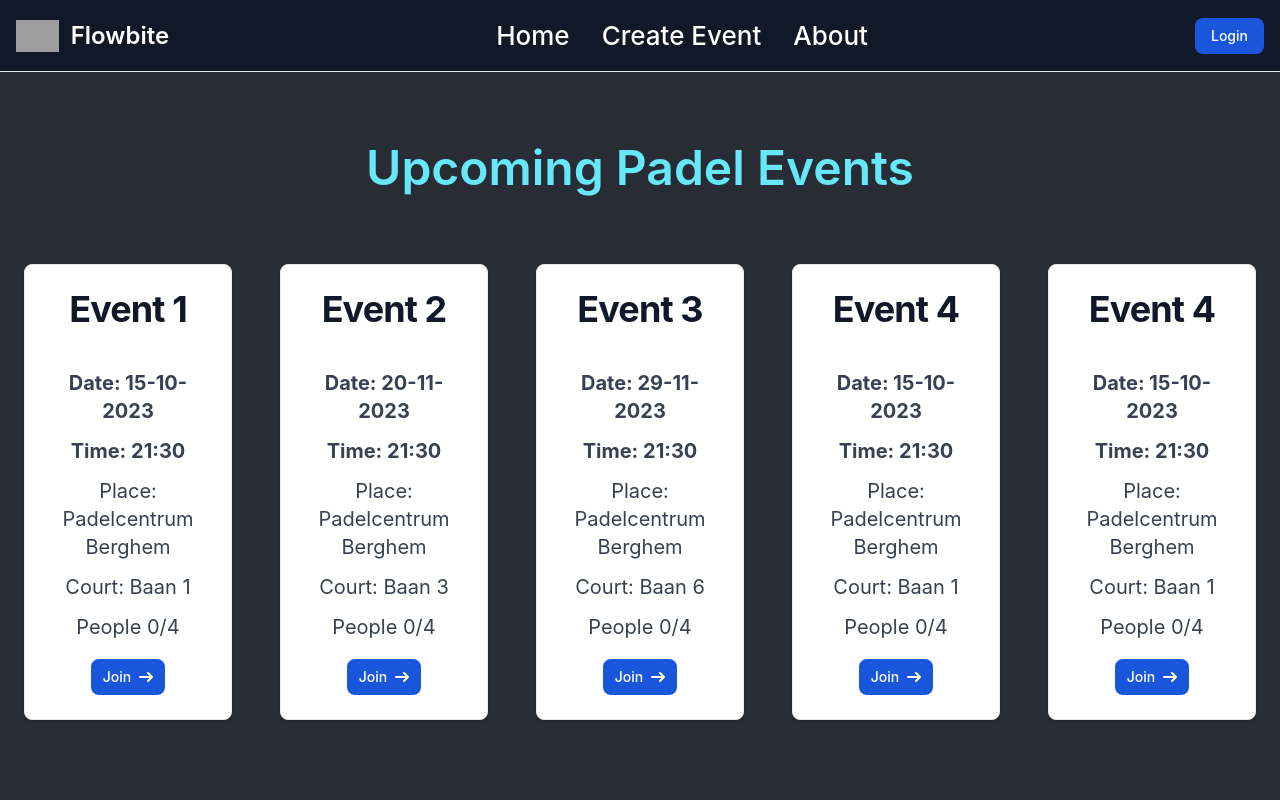
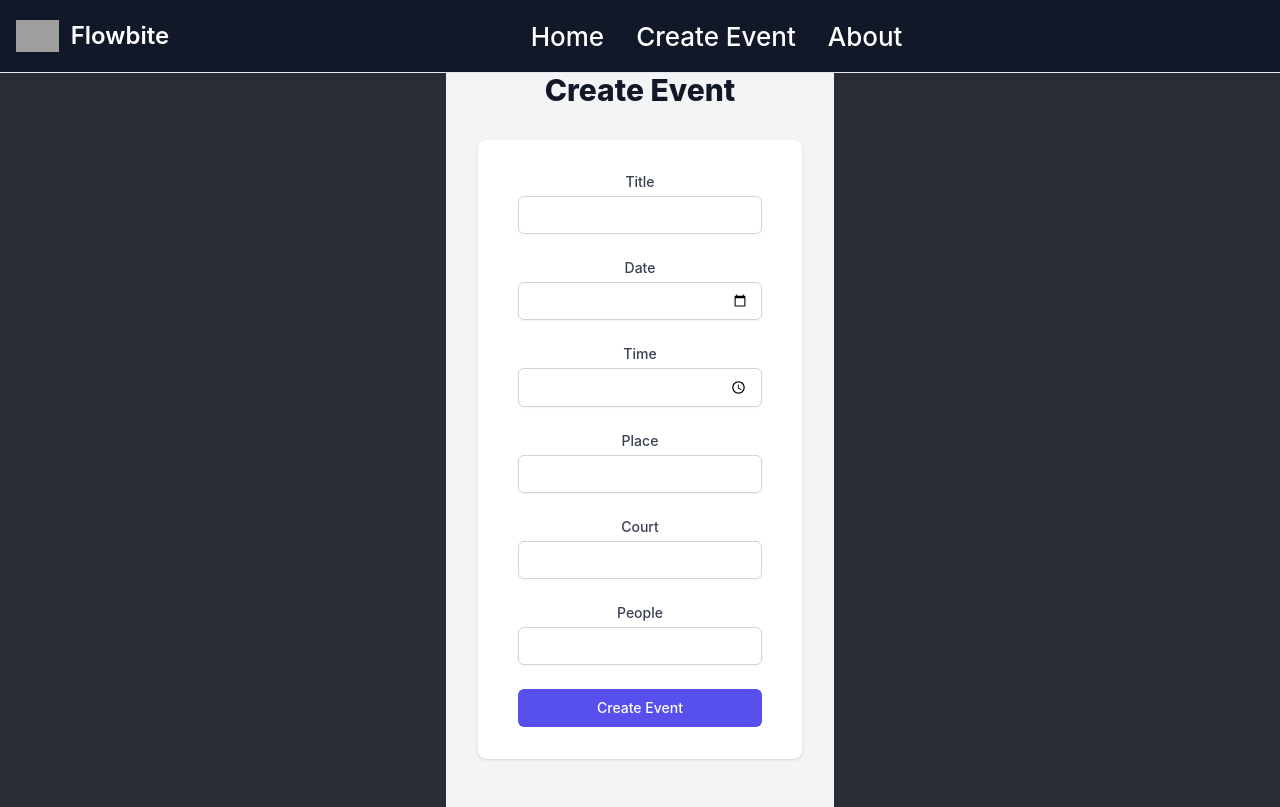
Before and after one commit to PadelApplication/PadelFrontend, a React (Create React App) app: page /create in a window 1280 px wide. Built offline with nearby package versions, Linux system fonts and the light colour scheme; grey boxes are pictures that could not be loaded.

Commit message:
Made GoogleLogin and CreateEvent components/page

```diff
--- a/package.json
+++ b/package.json
@@ -3,12 +3,16 @@
   "version": "0.1.0",
   "private": true,
   "dependencies": {
+    "@react-oauth/google": "^0.11.1",
     "@testing-library/jest-dom": "^5.17.0",
     "@testing-library/react": "^13.4.0",
     "@testing-library/user-event": "^13.5.0",
+    "crypto-browserify": "^3.12.0",
     "flowbite": "^1.8.1",
     "react": "^18.2.0",
     "react-dom": "^18.2.0",
+    "react-oauth": "^0.0.1",
+    "react-router-dom": "^6.16.0",
     "react-scripts": "5.0.1",
     "web-vitals": "^2.1.4"
   },
@@ -37,6 +41,7 @@
     ]
   },
   "devDependencies": {
+    "dotenv": "^16.3.1",
     "tailwindcss": "^3.3.3"
   }
 }
--- a/src/App.js
+++ b/src/App.js
@@ -1,13 +1,18 @@
 import './App.css';
 import Events from "./Pages/Events/Events";
 import Navbar from "./Components/Navigation/Navbar";
+import {Route, Routes} from "react-router-dom";
+import CreateEvent from "./Pages/Events/CreateEvent";
 
 function App() {
   return (
     <div className="App">
       <div className="App-header">
-        <Navbar/>
-        <Events/>
+          <Navbar/>
+          <Routes>
+              <Route exact path="/events" element={<Events/>} />
+              <Route exact path="/create" element={<CreateEvent/>} />
+          </Routes>
       </div>
     </div>
   );
--- /dev/null
+++ b/src/Components/Authentication/GoogleLogin.js
@@ -0,0 +1,17 @@
+import React from 'react';
+import { GoogleLogin } from '@react-oauth/google';
+
+function GoogleLoginButton() {
+    return <div>
+        <GoogleLogin
+            onSuccess={credentialResponse => {
+                console.log(credentialResponse);
+            }}
+            onError={() => {
+                console.log('Login Failed');
+            }}
+        />
+    </div>
+}
+
+export default GoogleLoginButton
--- a/src/Components/Navigation/Navbar.js
+++ b/src/Components/Navigation/Navbar.js
@@ -1,4 +1,5 @@
 import React from "react";
+import GoogleLoginButton from "../Authentication/GoogleLogin";
 
 function Navbar(){
     return(
@@ -10,7 +11,7 @@ function Navbar(){
                             <span className="self-center text-2xl font-semibold whitespace-nowrap dark:text-white">Flowbite</span>
                     </a>
                     <div className="flex md:order-2">
-                        <button type="button" className="text-white bg-blue-700 hover:bg-blue-800 focus:ring-4 focus:outline-none focus:ring-blue-300 font-medium rounded-lg text-sm px-4 py-2 text-center mr-3 md:mr-0 dark:bg-blue-600 dark:hover:bg-blue-700 dark:focus:ring-blue-800">Login</button>
+                        <GoogleLoginButton className="text-white bg-blue-700 hover:bg-blue-800 focus:ring-4 focus:outline-none focus:ring-blue-300 font-medium rounded-lg text-sm px-4 py-2 text-center mr-3 md:mr-0 dark:bg-blue-600 dark:hover:bg-blue-700 dark:focus:ring-blue-800">Login</GoogleLoginButton>
                         <button data-collapse-toggle="navbar-sticky" type="button" className="inline-flex items-center p-2 w-10 h-10 justify-center text-sm text-gray-500 rounded-lg md:hidden hover:bg-gray-100 focus:outline-none focus:ring-2 focus:ring-gray-200 dark:text-gray-400 dark:hover:bg-gray-700 dark:focus:ring-gray-600" aria-controls="navbar-sticky" aria-expanded="false">
                             <span className="sr-only">Open main menu</span>
                             <svg className="w-5 h-5" aria-hidden="true" xmlns="http://www.w3.org/2000/svg" fill="none" viewBox="0 0 17 14">
@@ -21,10 +22,10 @@ function Navbar(){
                     <div className="items-center bg-gray-900 justify-between hidden w-full md:flex md:w-auto md:order-1" id="navbar-sticky">
                         <ul className="flex flex-col p-4 md:p-0 mt-4 font-medium border border-gray-100 rounded-lg md:flex-row md:space-x-8 md:mt-0 md:border-0">
                             <li>
-                                <a href="/" className="block py-2 pl-3 pr-4 text-white rounded md:bg-transparent md:p-0 md:hover:bg-transparent md:hover:text-blue-700 md:p-0 md:dark:hover:text-blue-500" aria-current="page">Home</a>
+                                <a href="/events" className="block py-2 pl-3 pr-4 text-white rounded md:bg-transparent md:p-0 md:hover:bg-transparent md:hover:text-blue-700 md:p-0 md:dark:hover:text-blue-500" aria-current="page">Home</a>
                             </li>
                             <li>
-                                <a href="/" className="block py-2 pl-3 pr-4 text-white rounded hover:bg-gray-100 md:hover:bg-transparent md:hover:text-blue-700 md:p-0 md:dark:hover:text-blue-500 dark:text-white dark:hover:bg-gray-700 dark:hover:text-white md:dark:hover:bg-transparent dark:border-gray-700">Create Event</a>
+                                <a href="/create" className="block py-2 pl-3 pr-4 text-white rounded hover:bg-gray-100 md:hover:bg-transparent md:hover:text-blue-700 md:p-0 md:dark:hover:text-blue-500 dark:text-white dark:hover:bg-gray-700 dark:hover:text-white md:dark:hover:bg-transparent dark:border-gray-700">Create Event</a>
                             </li>
                             <li>
                                 <a href="/" className="block py-2 pl-3 pr-4 text-white rounded hover:bg-gray-100 md:hover:bg-transparent md:hover:text-blue-700 md:p-0 md:dark:hover:text-blue-500 dark:text-white dark:hover:bg-gray-700 dark:hover:text-white md:dark:hover:bg-transparent dark:border-gray-700">About</a>
--- /dev/null
+++ b/src/Pages/Events/CreateEvent.js
@@ -0,0 +1,167 @@
+import React, {useState} from "react";
+
+function CreateEvent() {
+    const [formData, setFormData] = useState({
+        title: "",
+        date: "",
+        time: "",
+        place: "",
+        court: "",
+        people: 0,
+    });
+
+    const handleChange = (e) => {
+        const { name, value } = e.target;
+        setFormData({
+            ...formData,
+            [name]: value,
+        });
+    };
+
+    const handleSubmit = (e) => {
+        e.preventDefault();
+        // You can perform actions like sending the data to a server here
+        console.log(formData);
+    };
+
+    return (
+        <div className="max-w-max min-h-screen bg-gray-100 flex flex-col justify-center py-12 sm:px-6 lg:px-8">
+            <div className="sm:mx-auto sm:w-full sm:max-w-md">
+                <h2 className="mt-6 text-center text-3xl font-extrabold text-gray-900">
+                    Create Event
+                </h2>
+            </div>
+
+            <div className="mt-8 sm:mx-auto sm:w-full sm:max-w-md">
+                <div className="bg-white py-8 px-4 shadow sm:rounded-lg sm:px-10">
+                    <form onSubmit={handleSubmit} className="space-y-6">
+                        <div>
+                            <label
+                                htmlFor="title"
+                                className="block text-sm font-medium text-gray-700"
+                            >
+                                Title
+                            </label>
+                            <div className="mt-1">
+                                <input
+                                    type="text"
+                                    name="title"
+                                    id="title"
+                                    onChange={handleChange}
+                                    value={formData.title}
+                                    className="shadow-sm focus:ring-indigo-500 focus:border-indigo-500 block w-full sm:text-sm border-gray-300 rounded-md"
+                                />
+                            </div>
+                        </div>
+
+                        <div>
+                            <label
+                                htmlFor="date"
+                                className="block text-sm font-medium text-gray-700"
+                            >
+                                Date
+                            </label>
+                            <div className="mt-1">
+                                <input
+                                    type="date"
+                                    name="date"
+                                    id="date"
+                                    onChange={handleChange}
+                                    value={formData.date}
+                                    className="shadow-sm focus:ring-indigo-500 focus:border-indigo-500 block w-full sm:text-sm border-gray-300 rounded-md"
+                                />
+                            </div>
+                        </div>
+
+                        <div>
+                            <label
+                                htmlFor="time"
+                                className="block text-sm font-medium text-gray-700"
+                            >
+                                Time
+                            </label>
+                            <div className="mt-1">
+                                <input
+                                    type="time"
+                                    name="time"
+                                    id="time"
+                                    onChange={handleChange}
+                                    value={formData.time}
+                                    className="shadow-sm focus:ring-indigo-500 focus:border-indigo-500 block w-full sm:text-sm border-gray-300 rounded-md"
+                                />
+                            </div>
+                        </div>
+
+                        <div>
+                            <label
+                                htmlFor="place"
+                                className="block text-sm font-medium text-gray-700"
+                            >
+                                Place
+                            </label>
+                            <div className="mt-1">
+                                <input
+                                    type="text"
+                                    name="place"
+                                    id="place"
+                                    onChange={handleChange}
+                                    value={formData.place}
+                                    className="shadow-sm focus:ring-indigo-500 focus:border-indigo-500 block w-full sm:text-sm border-gray-300 rounded-md"
+                                />
+                            </div>
+                        </div>
+
+                        <div>
+                            <label
+                                htmlFor="court"
+                                className="block text-sm font-medium text-gray-700"
+                            >
+                                Court
+                            </label>
+                            <div className="mt-1">
+                                <input
+                                    type="text"
+                                    name="court"
+                                    id="court"
+                                    onChange={handleChange}
+                                    value={formData.court}
+                                    className="shadow-sm focus:ring-indigo-500 focus:border-indigo-500 block w-full sm:text-sm border-gray-300 rounded-md"
+                                />
+                            </div>
+                        </div>
+
+                        <div>
+                            <label
+                                htmlFor="people"
+                                className="block text-sm font-medium text-gray-700"
+                            >
+                                People
+                            </label>
+                            <div className="mt-1">
+                                <input
+                                    type="number"
+                                    name="people"
+                                    id="people"
+                                    onChange={handleChange}
+                                    value={formData.people}
+                                    className="shadow-sm focus:ring-indigo-500 focus:border-indigo-500 block w-full sm:text-sm border-gray-300 rounded-md"
+                                />
+                            </div>
+                        </div>
+
+                        <div className="flex items-center justify-between">
+                            <button
+                                type="submit"
+                                className="group relative w-full flex justify-center py-2 px-4 border border-transparent text-sm font-medium rounded-md text-white bg-indigo-600 hover:bg-indigo-700 focus:outline-none focus:ring-2 focus:ring-offset-2 focus:ring-indigo-500"
+                            >
+                                Create Event
+                            </button>
+                        </div>
+                    </form>
+                </div>
+            </div>
+        </div>
+    );
+}
+
+export default CreateEvent;
--- a/src/index.js
+++ b/src/index.js
@@ -3,11 +3,19 @@ import ReactDOM from 'react-dom/client';
 import './index.css';
 import App from './App';
 import reportWebVitals from './reportWebVitals';
+import {GoogleOAuthProvider} from "@react-oauth/google";
+import {BrowserRouter} from "react-router-dom";
 
+const envClientId = process.env.REACT_APP_GOOGLE_CLIENT_ID
 const root = ReactDOM.createRoot(document.getElementById('root'));
+
 root.render(
   <React.StrictMode>
-    <App />
+      <BrowserRouter>
+          <GoogleOAuthProvider clientId ={envClientId}>
+              <App />
+          </GoogleOAuthProvider>
+      </BrowserRouter>
   </React.StrictMode>
 );
 
```
Also changed, not shown: 2 other files (tests, documents, lock files or other folders).
